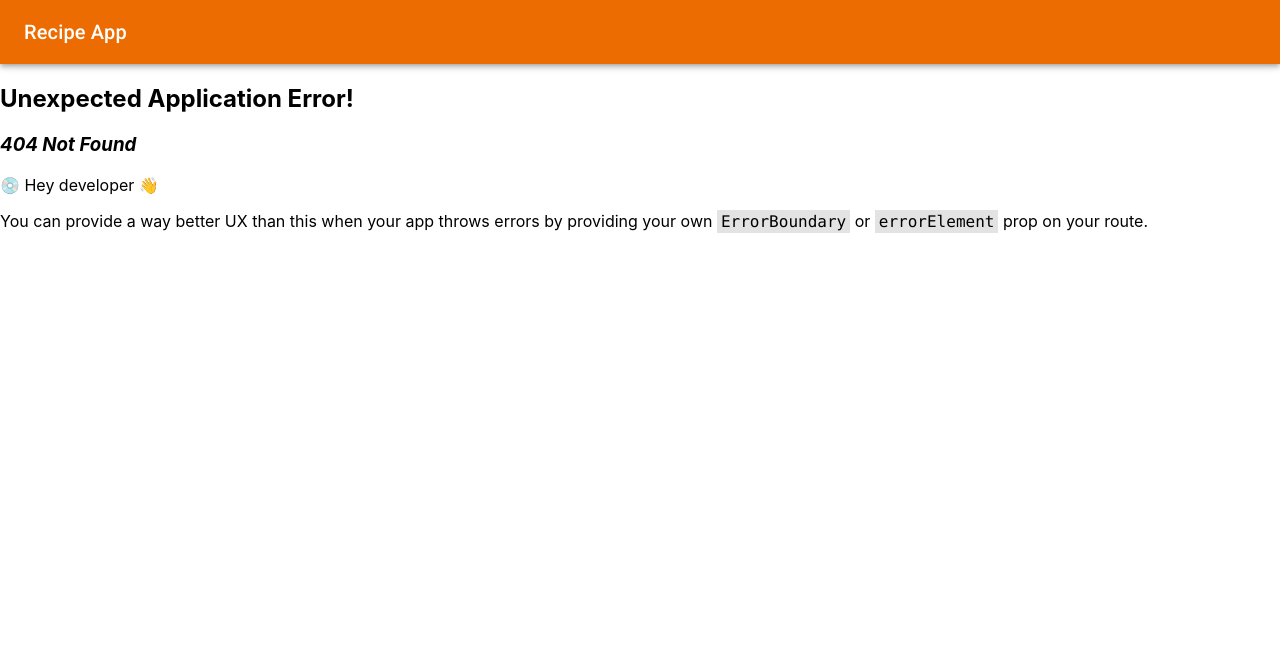
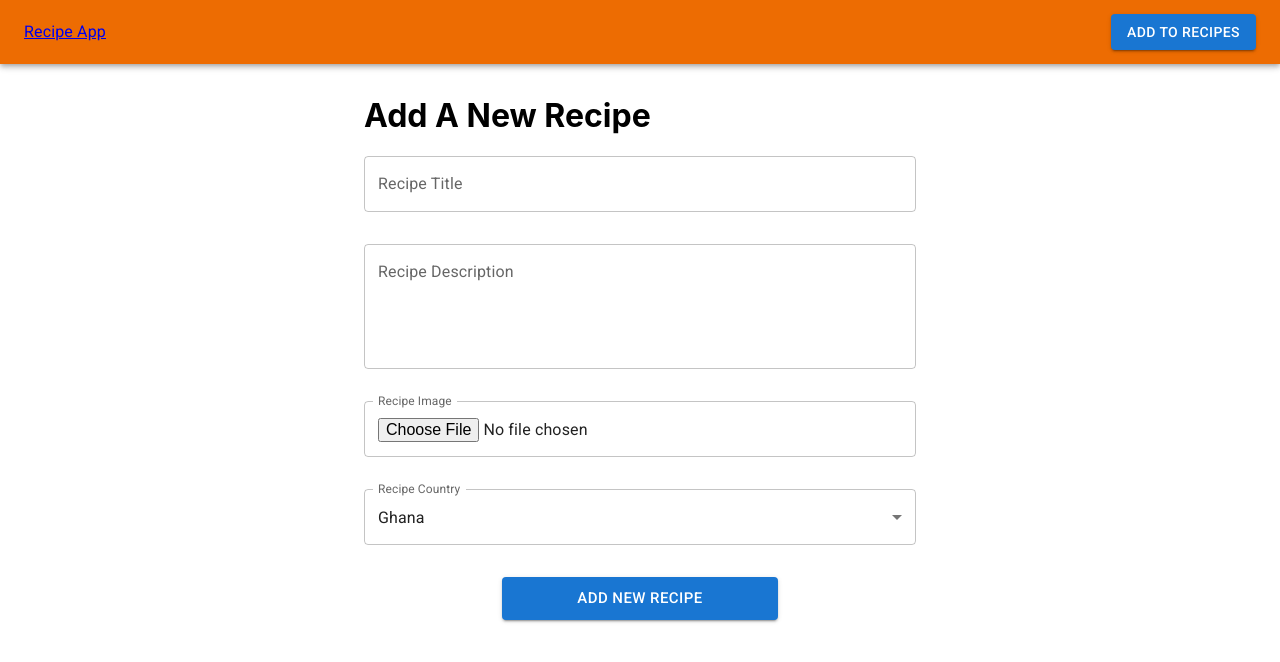
Before and after one commit to Besiwahfors/recipe-app, a React (Create React App) app: page /add-recipe in a window 1280 px wide. Before the commit this address had no page. Shown: the top 662 px of the page. Built offline with nearby package versions, Linux system fonts and the light colour scheme; a web font is replaced by a local one.

Commit message:
Add-recipe page added

```diff
--- a/package.json
+++ b/package.json
@@ -6,6 +6,8 @@
     "@emotion/react": "^11.11.3",
     "@emotion/styled": "^11.11.0",
     "@fontsource/roboto": "^5.0.8",
+    "@mui/icons-material": "^5.15.14",
+    "@mui/lab": "^5.0.0-alpha.169",
     "@mui/material": "^5.15.10",
     "@testing-library/jest-dom": "^5.17.0",
     "@testing-library/react": "^13.4.0",
--- a/src/App.js
+++ b/src/App.js
@@ -1,25 +1,25 @@
 // import logo from './logo.svg';
 // import './App.css';
 
-import Navbar from "./components/navbar";
+
 import Recipes from "./pages/recipes";
 import Recipe from "./pages/recipe";
+import AddRecipe from "./pages/add-recipe";
 import { RouterProvider, createBrowserRouter } from "react-router-dom";
 
 const router = createBrowserRouter([
   {path: "/", element: <Recipes />},
   {path: "/recipes", element: <Recipes />},
-  {path: "/recipes/:id", element: <Recipe />}
+  {path: "/recipes/:id", element: <Recipe />},
+  {path:"/add-recipe", element: <AddRecipe />}
+
 
 ]);
 
 function App() {
-  return (
-    <>
-    <Navbar />
-    <RouterProvider router={router}/>
-    </>
-  );
+  return <RouterProvider router={router} />;
+
+
 }
 
 export default App;
--- a/src/components/navbar/index.jsx
+++ b/src/components/navbar/index.jsx
@@ -1,4 +1,5 @@
-import { AppBar,Toolbar, Typography} from "@mui/material";
+import { AppBar,Button,Toolbar, Typography} from "@mui/material";
+import { Link } from "react-router-dom";
 
 
 export default function Navbar() {
@@ -6,10 +7,10 @@
         <AppBar color="warning" position="static">
         <Toolbar>
 
-          <Typography variant="h6" component="div" sx={{ flexGrow: 1 }}>
+          <Typography to="/recipes" component={Link} sx={{ flexGrow: 1 }}>
             Recipe App
           </Typography>
-
+        <Button to="/add-recipe" variant="contained" component={Link} color="primary">Add to Recipes</Button>
         </Toolbar>
       </AppBar>
     );
--- /dev/null
+++ b/src/pages/add-recipe/index.jsx
@@ -0,0 +1,102 @@
+import { Alert, Box, Collapse, Container, IconButton, MenuItem, TextField } from "@mui/material";
+import { Close } from "@mui/icons-material";
+import { LoadingButton } from "@mui/lab";
+import { useState } from "react";
+import Navbar from "../../components/navbar";
+
+export const countries = [
+    { value: 'GH', label: 'Ghana' },
+    { value: 'NG', label: 'Nigeria' },
+    { value: 'BE', label: 'Benin' },
+    { value: 'TG', label: 'Togo' }
+];
+
+export default function AddRecipe() {
+    const [loading, setLoading] = useState(false);
+    const [open, setOpen] = useState(false);
+    const [message, setMessage] = useState('New Recipe Added Successfully!');
+
+    const addRecipe = async (event) => {
+        // Set loading to true
+        // Prevent default form submit behavior
+        // Get form data
+        // Post form data to the backend
+        // Update message based on response status
+        // Open collapsible Alert
+        // Set loading to false
+    }
+
+    return (
+        <>
+            <Navbar />
+            <Container sx={{ my: '2rem' }} maxWidth="sm">
+                <h1>Add A New Recipe</h1>
+                <form>
+                    <TextField
+                        sx={{ mb: '2rem' }}
+                        fullWidth
+                        name="title"
+                        label="Recipe Title" />
+                    <TextField
+                        sx={{ mb: '2rem' }}
+                        fullWidth
+                        name="description"
+                        label="Recipe Description"
+                        multiline
+                        rows={4} />
+                    <TextField
+                        sx={{ mb: '2rem' }}
+                        InputLabelProps={{
+                            shrink: true,
+                        }}
+                        type="file"
+                        fullWidth
+                        name="image"
+                        label="Recipe Image" />
+                    <TextField
+                        sx={{ mb: '2rem' }}
+                        select
+                        fullWidth
+                        name="country"
+                        label="Recipe Country"
+                        defaultValue="GH"
+                    >
+                        {countries.map((option) => (
+                            <MenuItem key={option.value} value={option.value}>
+                                {option.label}
+                            </MenuItem>
+                        ))}
+                    </TextField>
+                    <Box textAlign="center">
+                        <Collapse in={open}>
+                            <Alert
+                                action={
+                                    <IconButton
+                                        aria-label="close"
+                                        color="inherit"
+                                        size="small"
+                                        onClick={() => {
+                                            setOpen(false);
+                                        }}
+                                    >
+                                        <Close fontSize="inherit" />
+                                    </IconButton>
+                                }
+                                sx={{ mb: 2 }}
+                            >{message}</Alert>
+                        </Collapse>
+
+                        <LoadingButton
+                            sx={{ width: '50%' }}
+                            loading={loading}
+                            type="submit"
+                            size="large"
+                            variant="contained">
+                            Add New Recipe
+                        </LoadingButton>
+                    </Box>
+                </form>
+            </Container>
+        </>
+    );
+}
--- a/src/pages/recipe/index.jsx
+++ b/src/pages/recipe/index.jsx
@@ -3,12 +3,13 @@
 import useSWR from "swr";
 import loadingIcon from "../../Assets/Images/fade-stagger-circles.svg";
 import { Container } from "@mui/material";
+import Navbar from "../../components/navbar";
 
 const getRecipe = (...args) => {
   // console.log(args);
   // prepare URL
   const url = new URL(args[0]);
-  url.searchParams.append("apiKey", process.env.REACT_APP_SPOONACULAR_API_KEY);
+  url.searchParams.append("apiKey", process.env.REACT_APP_SPOONACULAR_API_URL);
   //fetch and return recipe
   return fetch(url).then((response) => response.json());
 };
@@ -16,19 +17,18 @@
 export default function Recipe() {
   const { id } = useParams();
   const { data, isLoading } = useSWR(
-    `https://api.spoonacular.com/recipes/${id}/information`,
-    getRecipe
-  );
+    `${process.env.REACT_APP_RECIPE_API_URL}/recipes/${id}`, getRecipe);
 
   return (
     <>
+    <Navbar />
       {isLoading ? (
-        <img src={loadingIcon} />
+        <img src={loadingIcon} alt="Preloader" />
       ) : (
         <Container>
           <h1>{data.title}</h1>
           <div dangerouslySetInnerHTML={{__html: data.summary }} />
-          <img src={data.image} />
+          <img src={data.image} alt="Preloader" />
         </Container>
       )}
     </>
--- a/src/pages/recipes/index.jsx
+++ b/src/pages/recipes/index.jsx
@@ -12,6 +12,7 @@
 import { useEffect, useState } from "react";
 import emptyIcon from "../../Assets/Images/empty.svg";
 import loadingIcon from "../../Assets/Images/fade-stagger-circles.svg";
+import Navbar from "../../components/navbar";
 
 
 export default function Recipes() {
@@ -22,19 +23,21 @@
 
 const getRecipes =() => {
   setLoading(true);
+
     // prepare URL
-    const url = new URL ("https://api.spoonacular.com/recipes/complexSearch");
-    url.searchParams.append('apiKey', process.env.REACT_APP_SPOONACULAR_API_KEY);
-    url.searchParams.append('query', keyword);
+    // const url = new URL ("https://api.spoonacular.com/recipes/complexSearch");
+    const url = new URL (`${process.env.REACT_APP_RECIPE_API_URL}/recipes`);
+    // url.searchParams.append('apiKey', process.env.REACT_APP_SPOONACULAR_API_KEY);
+    // url.searchParams.append('query', keyword);
 
 
     // fetch recipes from API
     fetch(url)
-
     .then(response => response.json())
     .then (data => {
         //update recipes state
-        setRecipes(data.results);
+        // setRecipes(data.results);
+        setRecipes(data);
         // console.log(data);
     })
    .catch(error => {
@@ -46,6 +49,8 @@
  useEffect(getRecipes,[keyword]);
 
   return (
+   <>
+   <Navbar />
     <Container sx={{ my: "2rem" }}>
       <TextField
         fullWidth
@@ -56,9 +61,9 @@
       />
 
       <Grid sx={{ mt: "1rem", justifyContent:"center"}} container spacing={3}>
-      { loading ? <img src= {loadingIcon} width="100%"/> : recipes.length > 0 ?
+      { loading ? <img src= {loadingIcon} width="100%" alt="Preloader"/> : recipes.length > 0 ?
           recipes.map(recipe =>
-      (<Grid key={recipe.id}item xs={4}>
+      (<Grid key={recipe._id}item xs={4}>
           <Card sx={{ maxWidth: 345, height: '100%' }}>
             <CardActionArea sx={{height: '100%' }}>
 
@@ -71,7 +76,7 @@
               <CardContent sx={{height: '100%' }}>
 
 
-                <Link to={`/recipes/${recipe.id}`}>
+                <Link to={`/recipes/${recipe._id}`}>
                 <Typography gutterBottom variant="h5" component="div">
                  {recipe.title}
                 </Typography>
@@ -81,10 +86,11 @@
 
           </Card>
         </Grid>
-        )) : <img src={emptyIcon} width="30%"/>
+        )) : <img src={emptyIcon} width="30%" alt="Search not found"/>
       }
     </Grid>
 
     </Container>
+   </>
   );
 }
```
Also changed, not shown: 1 other file (tests, documents, lock files or other folders).
